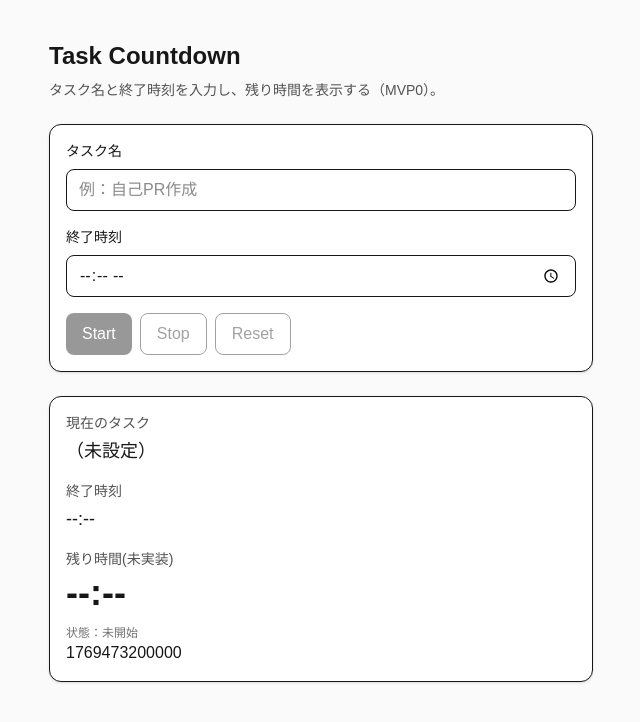
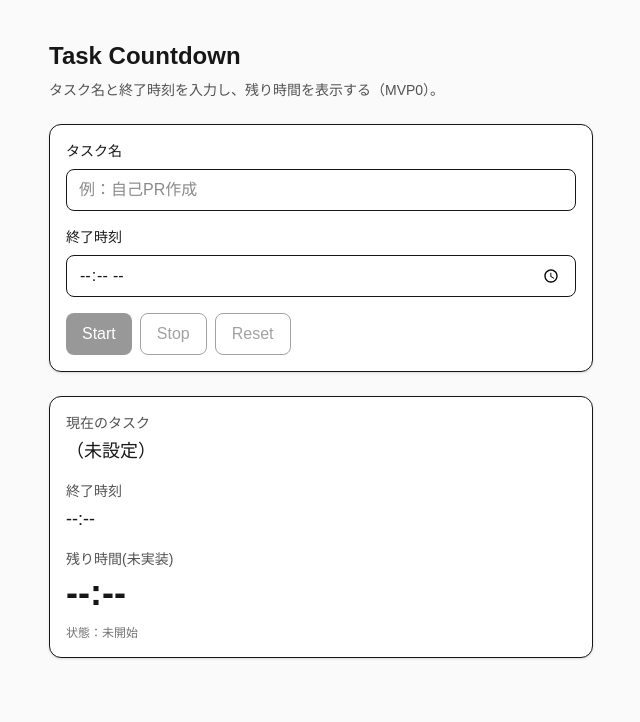
Before and after one commit to shionnet-f/task-countdown, a Next.js app: page / in a window 1280 px wide. Shown: the top 722 px of the page, without its empty margins (319-959 px from the left). Built offline with nearby package versions, Linux system fonts and the light colour scheme.

Commit message:
chore: デバッグ用の副作用を削除

```diff
--- a/src/app/page.tsx
+++ b/src/app/page.tsx
@@ -25,11 +25,6 @@ export default function Page() {
     if (end.getTime() <= now.getTime()) {
       end.setDate(end.getDate() + 1);
     }
-
-    // デバッグ用
-    console.log(end.getFullYear());
-    console.log(end.toLocaleDateString().slice(5));
-    console.log(end.toLocaleTimeString().slice(0, -3));
 
     return end.getTime();
   };
@@ -103,7 +98,6 @@ export default function Page() {
           <div className="mt-3 text-xs text-neutral-500">
             状態：{isRunning ? "実行中" : "未開始"}
           </div>
-          {toEndTimestamp("00:20")}
 
         </section>
       </div>
```
